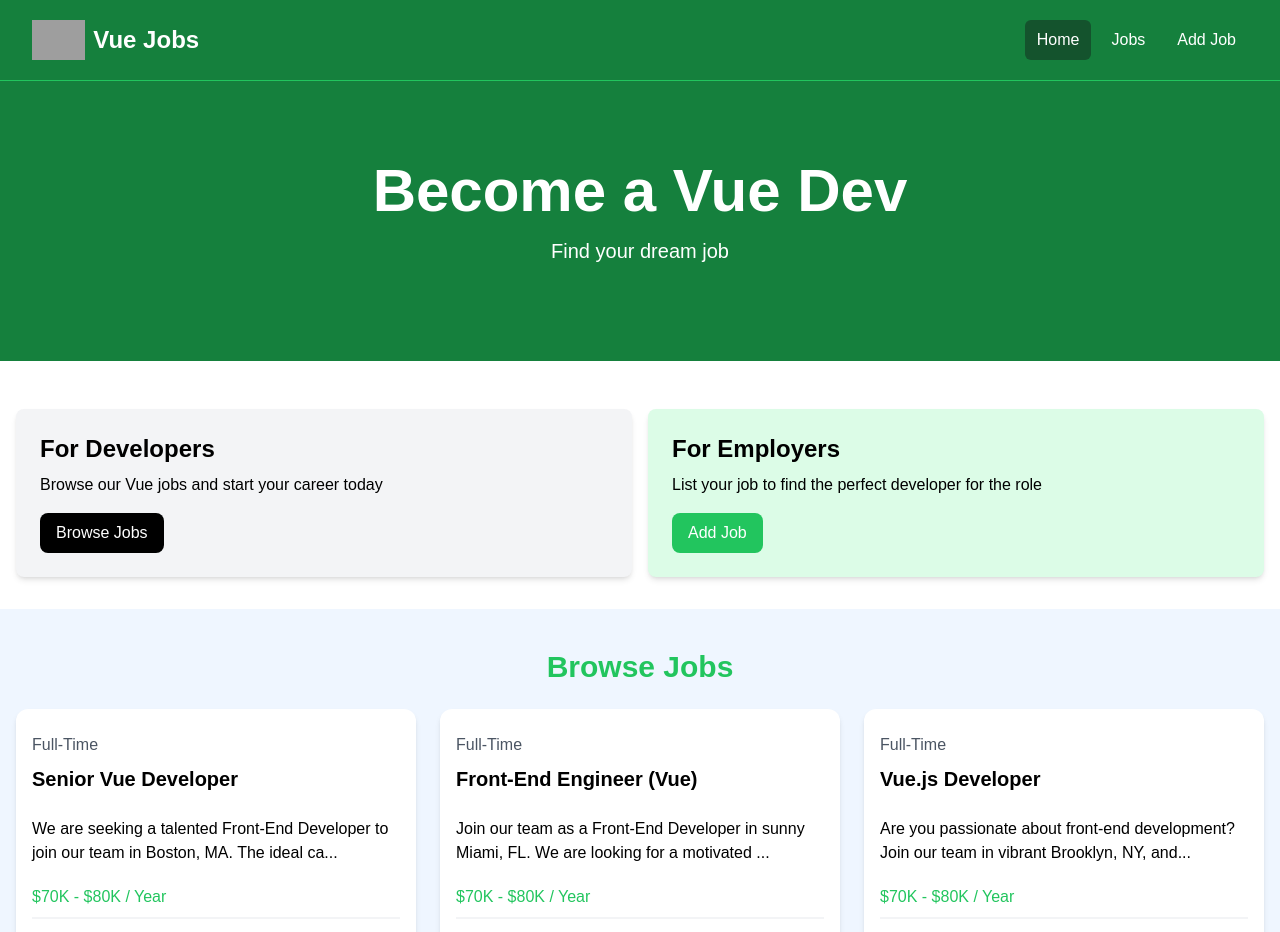
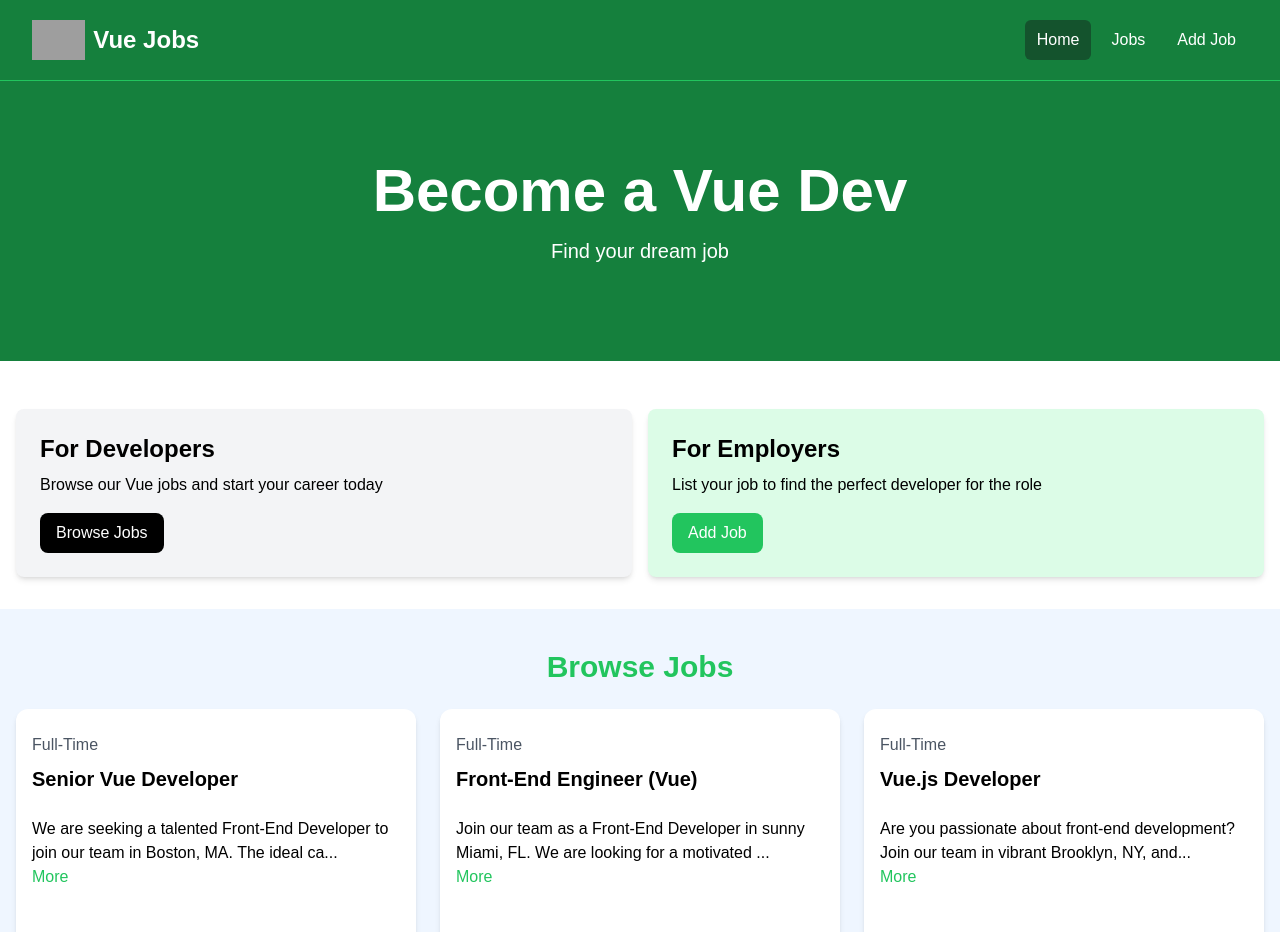
Before and after one commit to bizhan01/vue-jobs-app, a Vue app: page / in a window 1280 px wide. Shown: the top 932 px of the page. Built offline with nearby package versions, Linux system fonts and the light colour scheme; grey boxes are pictures that could not be loaded.

Commit message:
toggleFullDescription

```diff
--- a/src/components/jobListing.vue
+++ b/src/components/jobListing.vue
@@ -6,6 +6,10 @@
 });
 
 const showFullDescription = ref(false);
+
+const toggleFullDescription = () => {
+    showFullDescription.value = !showFullDescription.value;
+}
 
 const truncateDescription = computed(() => {
     let description = props.job.description;
@@ -25,7 +29,12 @@
                 </div>
 
                 <div class="mb-5">
-                    {{ truncateDescription }}
+                    <div>
+                        {{ truncateDescription }}
+                    </div>
+                    <button @click="toggleFullDescription" class="text-green-500 hover:text-green-600 mb-5">
+                        {{ showFullDescription ? 'Less' : 'More' }}
+                    </button>
                 </div>
 
                 <h3 class="text-green-500 mb-2">{{ job.salary }} / Year </h3>
```
